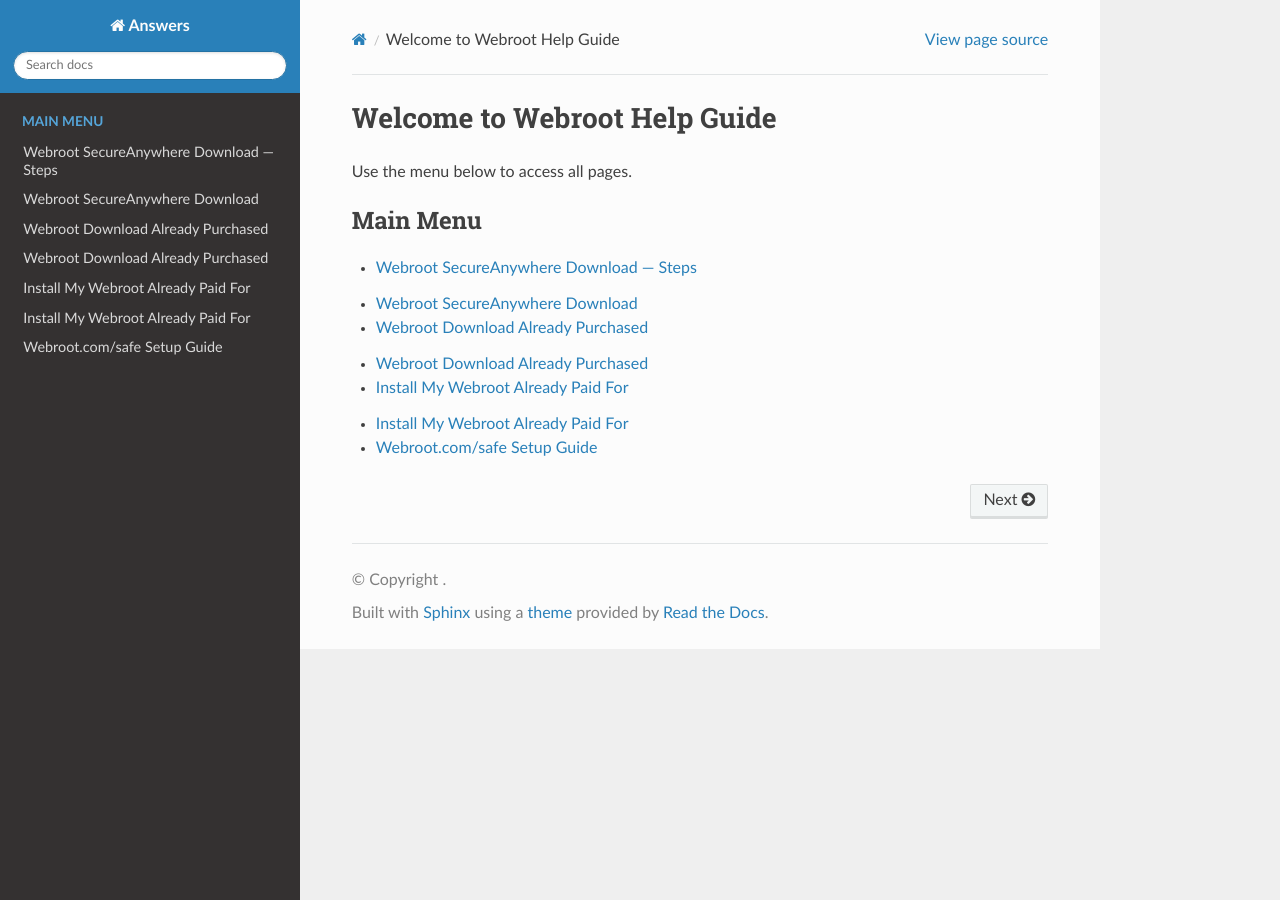
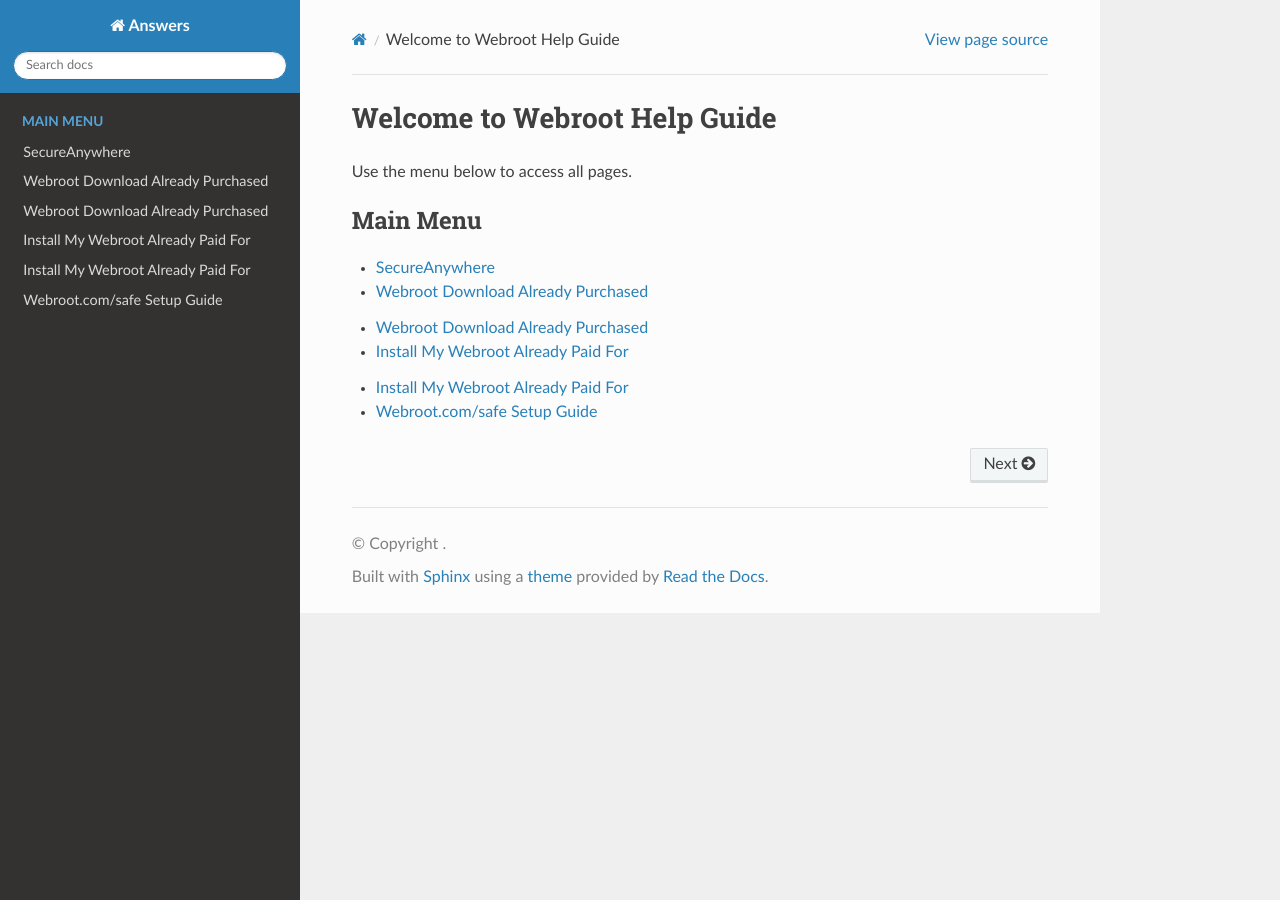
Before and after one commit to Lucilelloyd/Answers, a Sphinx documentation site: the page built from docs/index.rst, in a window 1280 px wide. Built offline with Sphinx 7.4.7 and the Read the Docs theme 3.1.0, drawn with Linux system fonts in a browser that asks for light colours; pages that are not in the unit, such as notebooks, are missing from menus; part of the change alters nothing that is shown.

Commit message:
Update secureanywhere.rst

```diff
--- a/docs/secureanywhere.rst
+++ b/docs/secureanywhere.rst
@@ -1,27 +1,9 @@
-Webroot SecureAnywhere Download — Steps
-======================================
+SecureAnywhere
+===============================
 
-.. toctree::
-   :maxdepth: 1
-   :caption: Steps:
+Learn how to on your device.
 
-   webroot-secureanywhere-download
-
-
-Webroot SecureAnywhere Download
-==============================
-
-Follow these steps for **Webroot SecureAnywhere Download**:
-
-1. Open your preferred web browser
-2. Go to the official Webroot website
-3. Navigate to the SecureAnywhere download page
-4. Click on the “Download Now” button
-5. Enter your Webroot keycode if prompted
-6. Choose a location to save the installer file
-7. Wait for the download to begin
-8. Allow the file to fully download
-9. Open your Downloads folder
-10. Confirm the installer file is available
-
-You are now ready to proceed with installation.
+Steps:
+- Visit official website
+- Enter your keycode
+- Download the setup file
```
